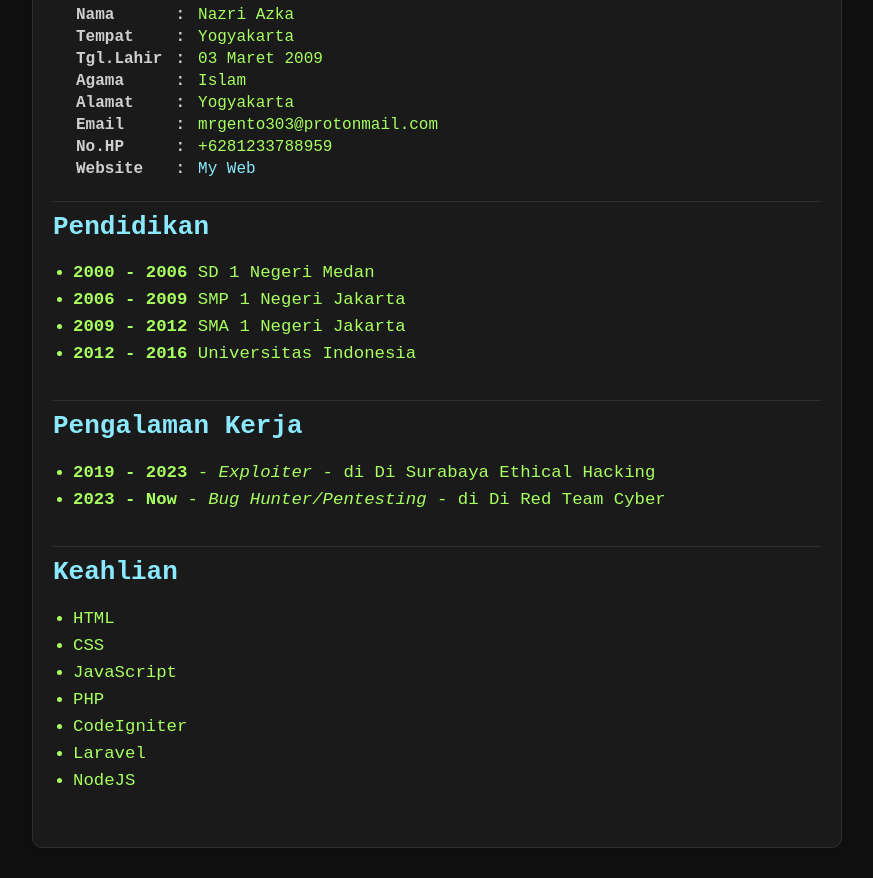
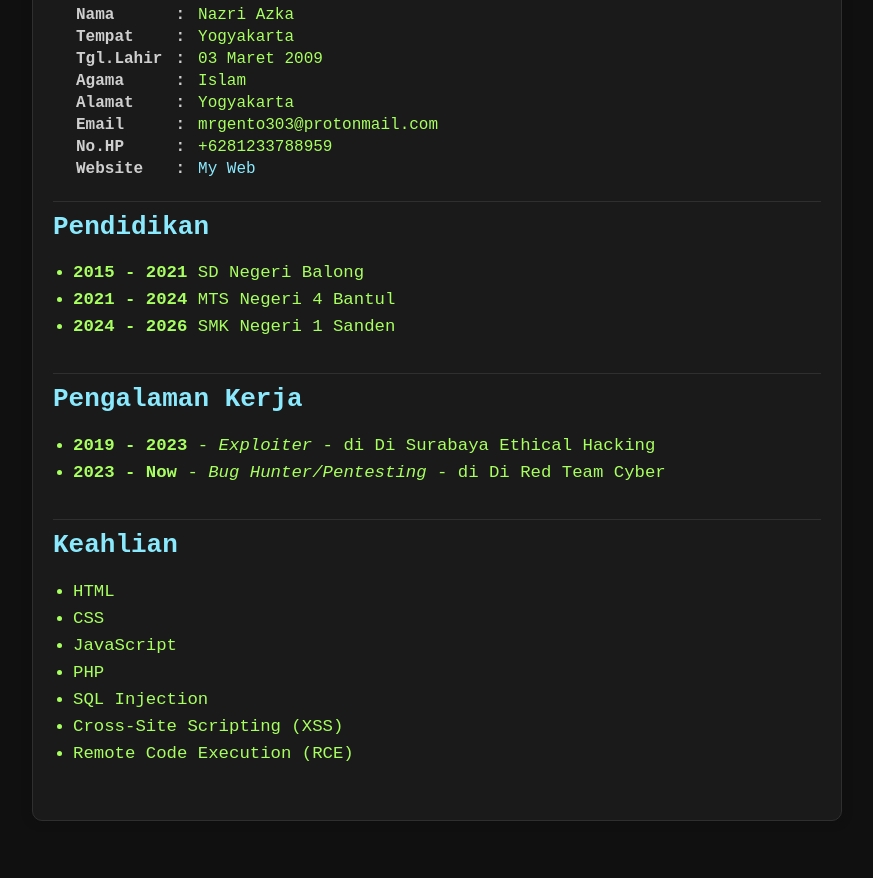
Before and after one commit to Xzrii1/Bioanjayyyy, a plain HTML site: page index.html in a window 1280 px wide. Shown: the part 348-1226 px from the top of the page, without its empty margins (203-1076 px from the left). After the commit the page ends 1199 px from the top, so only its background shows below. Drawn offline with Linux system fonts and the light colour scheme.

Commit message:
Update index.html

```diff
--- a/index.html
+++ b/index.html
@@ -75,10 +75,9 @@
 
 			<div>
 				<ul>
-					<li><b>2000 - 2006</b> SD 1 Negeri Medan</li>
-					<li><b>2006 - 2009</b> SMP 1 Negeri Jakarta</li>
-					<li><b>2009 - 2012</b> SMA 1 Negeri Jakarta</li>
-					<li><b>2012 - 2016</b> Universitas Indonesia</li>
+					<li><b>2015 - 2021</b> SD Negeri Balong</li>
+					<li><b>2021 - 2024</b> MTS Negeri 4 Bantul</li>
+					<li><b>2024 - 2026</b> SMK Negeri 1 Sanden</li>
 				</ul>
 			</div>
 
@@ -111,9 +110,9 @@
 					<li>CSS</li>
 					<li>JavaScript</li>
 					<li>PHP</li>
-					<li>CodeIgniter</li>
-					<li>Laravel</li>
-					<li>NodeJS</li>
+					<li>SQL Injection</li>
+					<li>Cross-Site Scripting (XSS)</li>
+					<li>Remote Code Execution (RCE)</li>
 				</ul>
 			</div>
 
```
